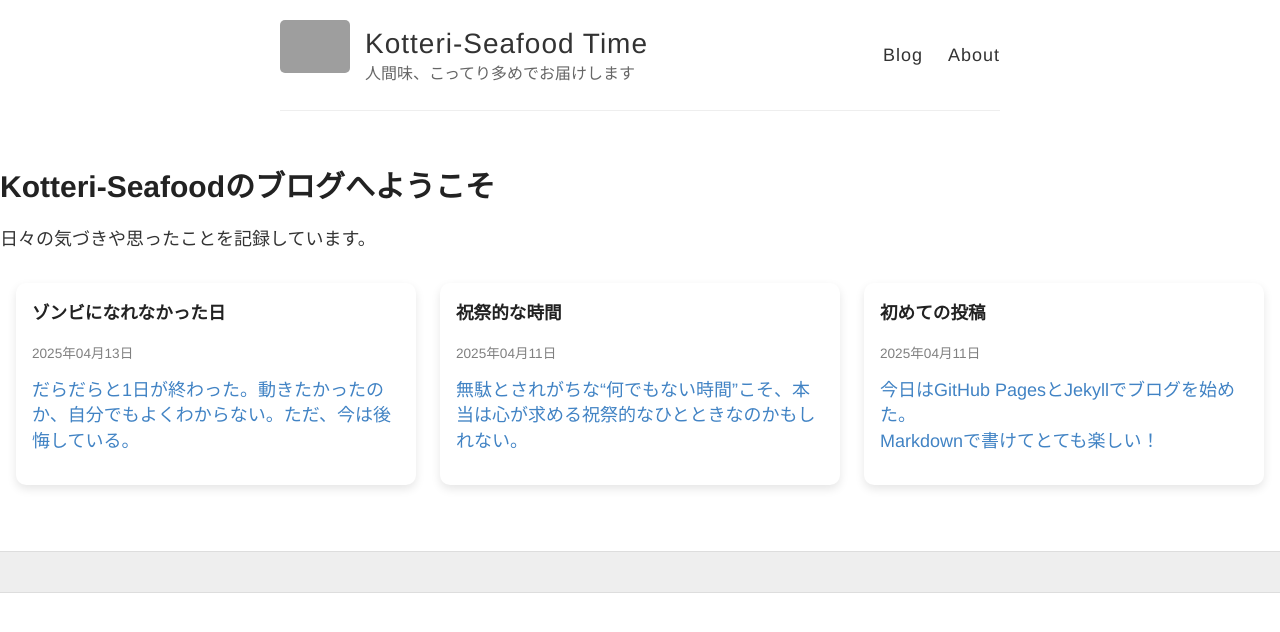
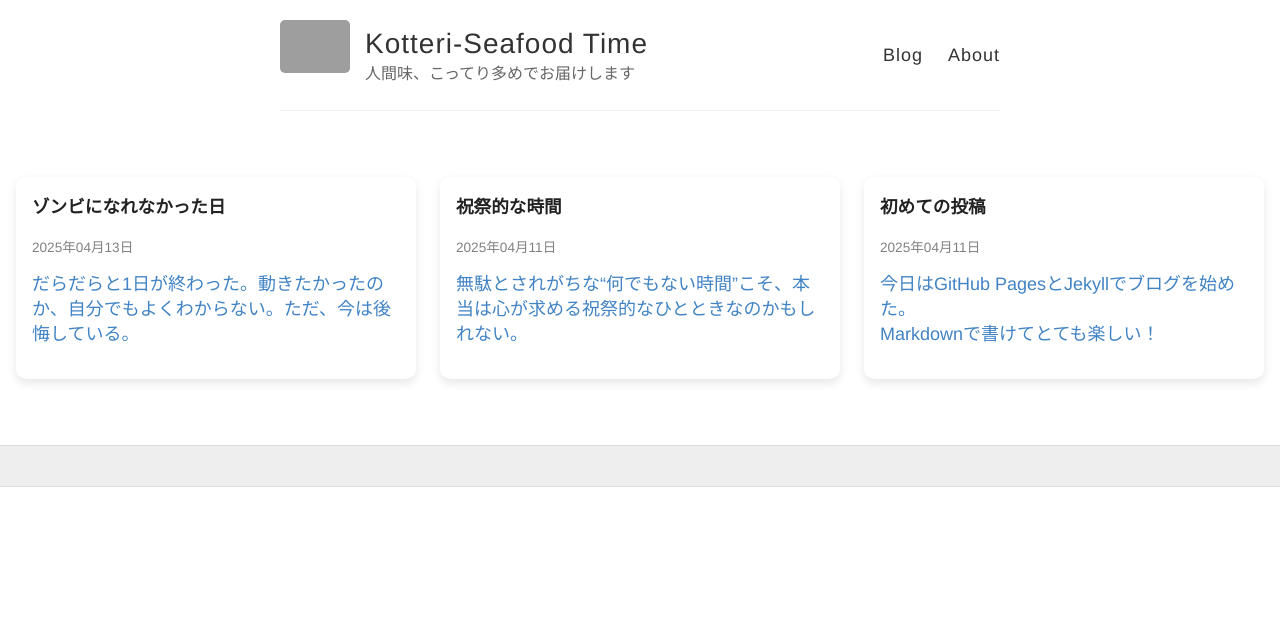
Before and after one commit to Kotteri-Seafood/Kotteri-Seafood.github.io, a Jekyll site: the page built from index.html, in a window 1280 px wide. Shown: the top 632 px of the page. Built offline with Jekyll 4.4.1, drawn with Linux system fonts in a browser that asks for light colours; grey boxes are pictures that could not be loaded.

Commit message:
Update index.html

```diff
--- a/index.html
+++ b/index.html
@@ -1,9 +1,6 @@
 ---
 layout: default
 ---
-
-<h1>Kotteri-Seafoodのブログへようこそ</h1>
-<p>日々の気づきや思ったことを記録しています。</p>
 
 <div class="post-grid">
   {% for post in site.posts %}
```
